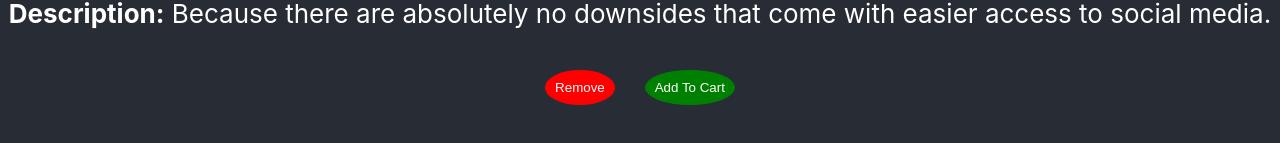
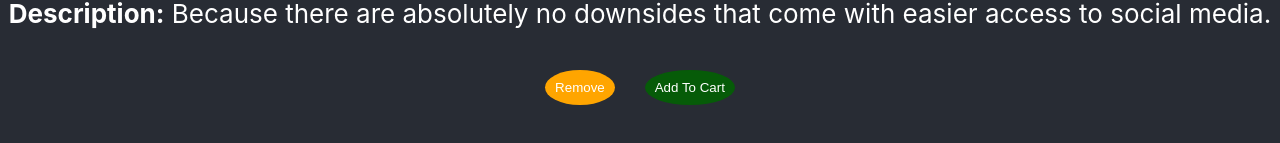
Before and after one commit to aloshon/redux-shoply, a React (Create React App) app: page /inventory/2266b2d6-3d71-4356-8065-392f1fceab07 in a window 1280 px wide. Shown: the part 575-718 px from the top of the page. Built offline with nearby package versions, Linux system fonts and the light colour scheme.

Commit message:
changing theme

```diff
--- a/src/ItemDetails.css
+++ b/src/ItemDetails.css
@@ -3,18 +3,18 @@
     max-height: 300px;
 }
 
-.product-add {
+.product-added {
     color: #FFF;
-    background-color: green;
+    background-color: rgba(2, 98, 2, 0.869);
     padding: 10px;
     border-radius: 50%;
     border: none;
     margin: 15px;
 }
 
-.product-remove {
+.product-removed {
     color: #FFF;
-    background-color: red;
+    background-color: orange;
     padding: 10px;
     border-radius: 50%;
     border: none;
--- a/src/ItemDetails.js
+++ b/src/ItemDetails.js
@@ -21,12 +21,12 @@ const ItemDetails = () => {
             <p><b>Description:</b> {description}</p>
             <span className="buttons">
                 <button
-                className="product-remove"
+                className="product-removed"
                 onClick={remove}>
                     Remove
                 </button>
                 <button
-                className="product-add"
+                className="product-added"
                 onClick={add}>
                     Add To Cart
                 </button>
```
